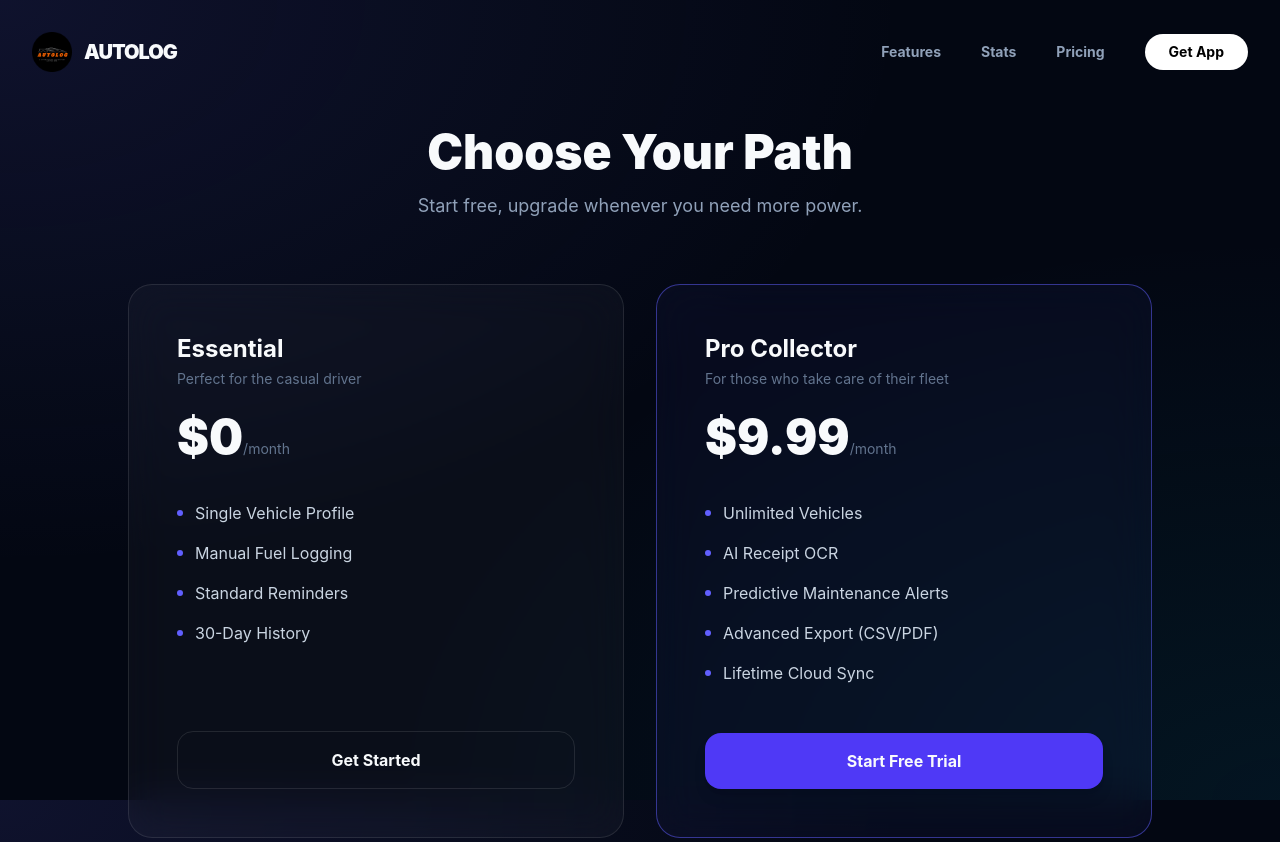
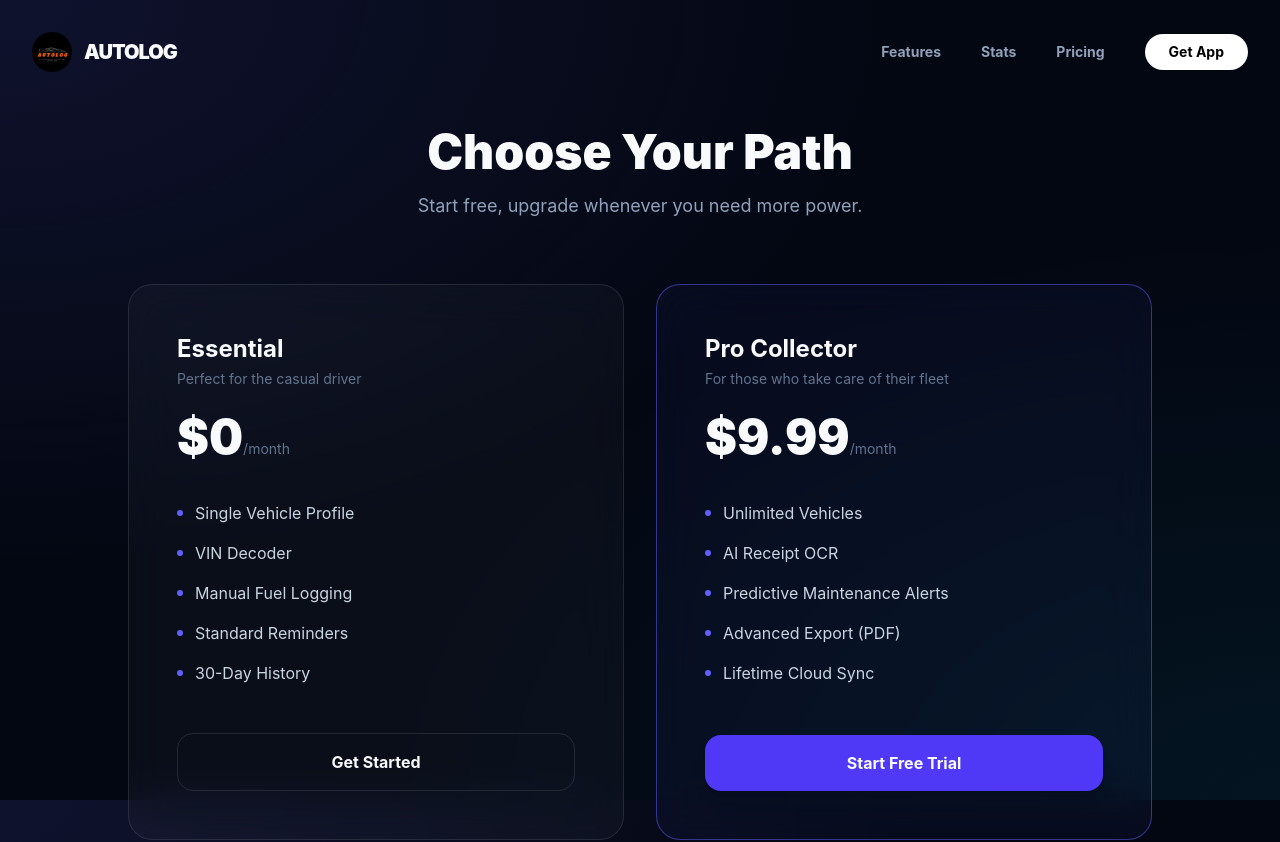
Before and after one commit to Parmeet349/AutoLog-website, a Next.js app: page /pricing in a window 1280 px wide. Shown: the top 842 px of the page. Built offline with nearby package versions, Linux system fonts and the light colour scheme.

Commit message:
Updated landing workflow

```diff
--- a/src/app/page.tsx
+++ b/src/app/page.tsx
@@ -10,7 +10,6 @@ import {
   SparklesIcon,
   ChartPieIcon,
   CheckCircleIcon,
-  CircleStackIcon,
   ChevronDownIcon,
   EnvelopeIcon
 } from "@heroicons/react/24/outline";
@@ -93,15 +92,18 @@ export default function Home() {
 
               <div className="flex flex-col sm:flex-row gap-5">
                 <button
-                  onClick={() => window.open(platform === "iOS" ? "https://apps.apple.com/us/app/autolog/id6446252256" : "https://play.google.com/store/apps/details?id=com.askstudios.autolog", "_blank")}
+                  // onClick={() => window.open(platform === "iOS" ? "https://apps.apple.com/us/app/autolog/id6446252256" : "https://play.google.com/store/apps/details?id=com.askstudios.autolog", "_blank")}
+                  // go to support section
+                  onClick={() => window.scrollTo({ top: document.getElementById("support")?.offsetTop || 0, behavior: "smooth" })}
                   className="btn-premium flex items-center justify-center gap-2 group text-white">
-                  Get Started for Free
+                  {/* Get Started for Free */}
+                  Join the Inner Circle
                   <ArrowRightIcon className="w-5 h-5 group-hover:translate-x-1 transition-transform" />
                 </button>
-                <div className="flex items-center gap-6 px-6 py-2 bg-white/5 rounded-2xl border border-white/10 backdrop-blur-md grayscale opacity-60">
+                {/* <div className="flex items-center gap-6 px-6 py-2 bg-white/5 rounded-2xl border border-white/10 backdrop-blur-md grayscale opacity-60">
                   <FaApple onClick={() => window.open("https://apps.apple.com/us/app/autolog/id6446252256", "_blank")} className="w-6 h-6 hover:text-white cursor-pointer transition-colors" />
                   <FaAndroid onClick={() => window.open("https://play.google.com/store/apps/details?id=com.askstudios.autolog", "_blank")} className="w-6 h-6 hover:text-white cursor-pointer transition-colors" />
-                </div>
+                </div> */}
               </div>
             </div>
 
--- a/src/app/pricing/page.tsx
+++ b/src/app/pricing/page.tsx
@@ -4,13 +4,13 @@ export default function PricingPage() {
       title: "Essential",
       price: "$0",
       tagline: "Perfect for the casual driver",
-      features: ["Single Vehicle Profile", "Manual Fuel Logging", "Standard Reminders", "30-Day History"]
+      features: ["Single Vehicle Profile", "VIN Decoder", "Manual Fuel Logging", "Standard Reminders", "30-Day History"]
     },
     {
       title: "Pro Collector",
       price: "$9.99",
       tagline: "For those who take care of their fleet",
-      features: ["Unlimited Vehicles", "AI Receipt OCR", "Predictive Maintenance Alerts", "Advanced Export (CSV/PDF)", "Lifetime Cloud Sync"]
+      features: ["Unlimited Vehicles", "AI Receipt OCR", "Predictive Maintenance Alerts", "Advanced Export (PDF)", "Lifetime Cloud Sync"]
     },
   ];
 
```
